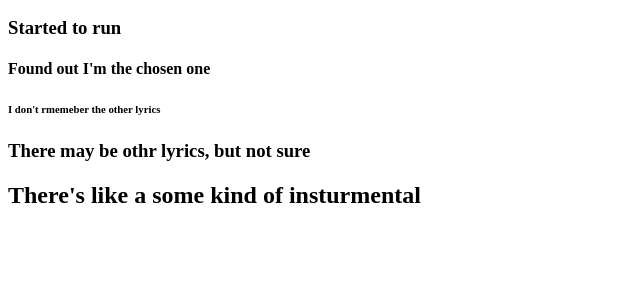
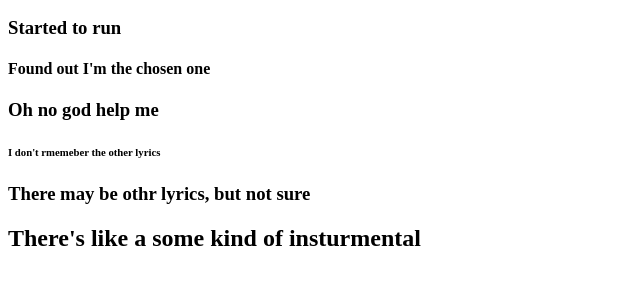
Before and after one commit to mlshohet/typescript, a plain HTML site: page index.html in a window 1280 px wide. Shown: the part 110-394 px from the top of the page, without its empty margins (0-640 px from the left). Drawn offline with Linux system fonts and the light colour scheme.

Commit message:
another commit3

```diff
--- a/index.html
+++ b/index.html
@@ -9,6 +9,7 @@
 	<h2>A finger in black pointing at me</h2>
 	<h3>Started to run</h3>
 	<h4>Found out I'm the chosen one</h4>
+	<h3>Oh no god help me</h3>
 	<h6>I don't rmemeber the other lyrics</h6>
 	<h3>There may be othr lyrics, but not sure</h3>
 	<h2>There's like a some kind of insturmental</h2>
```
